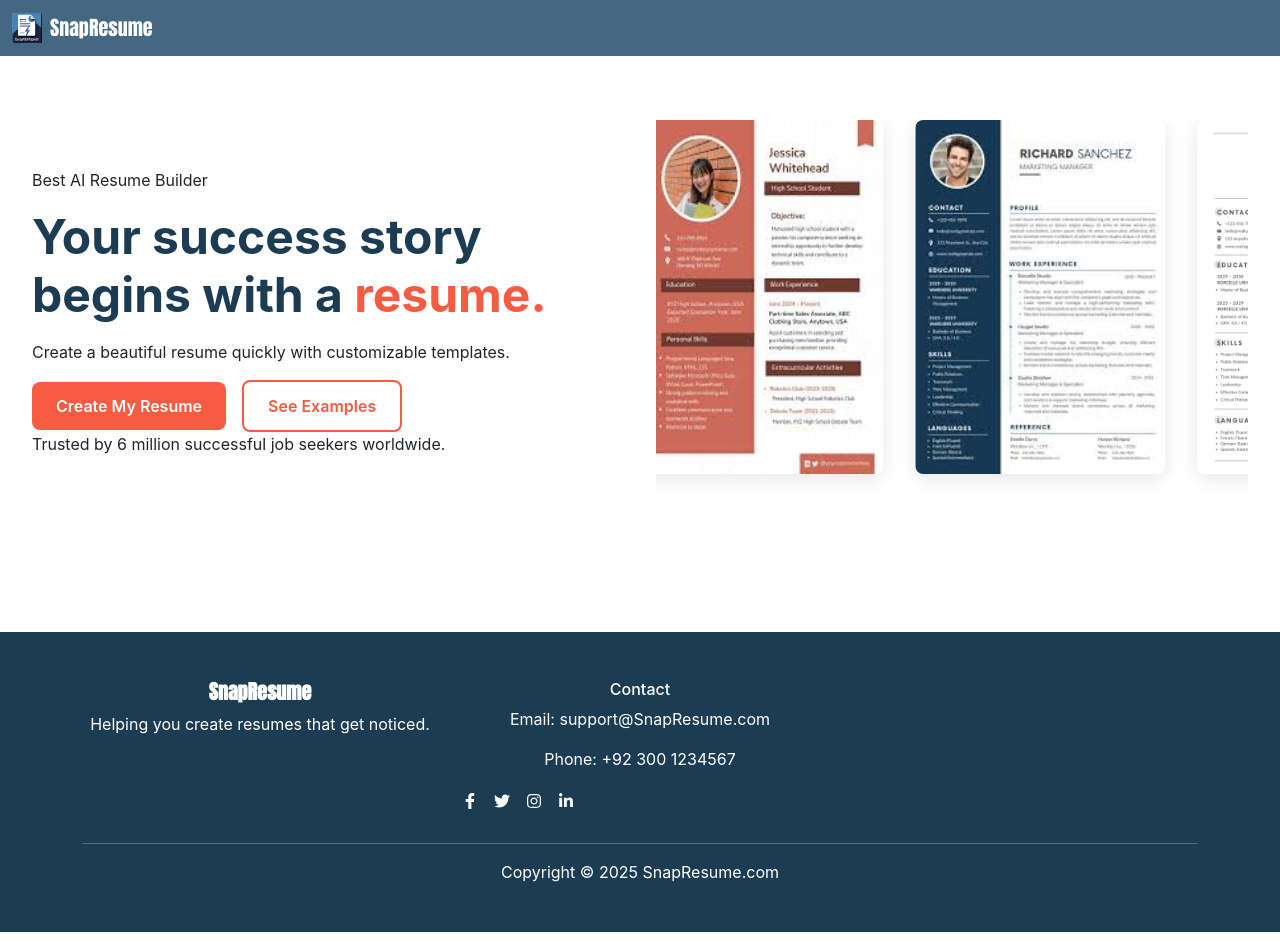
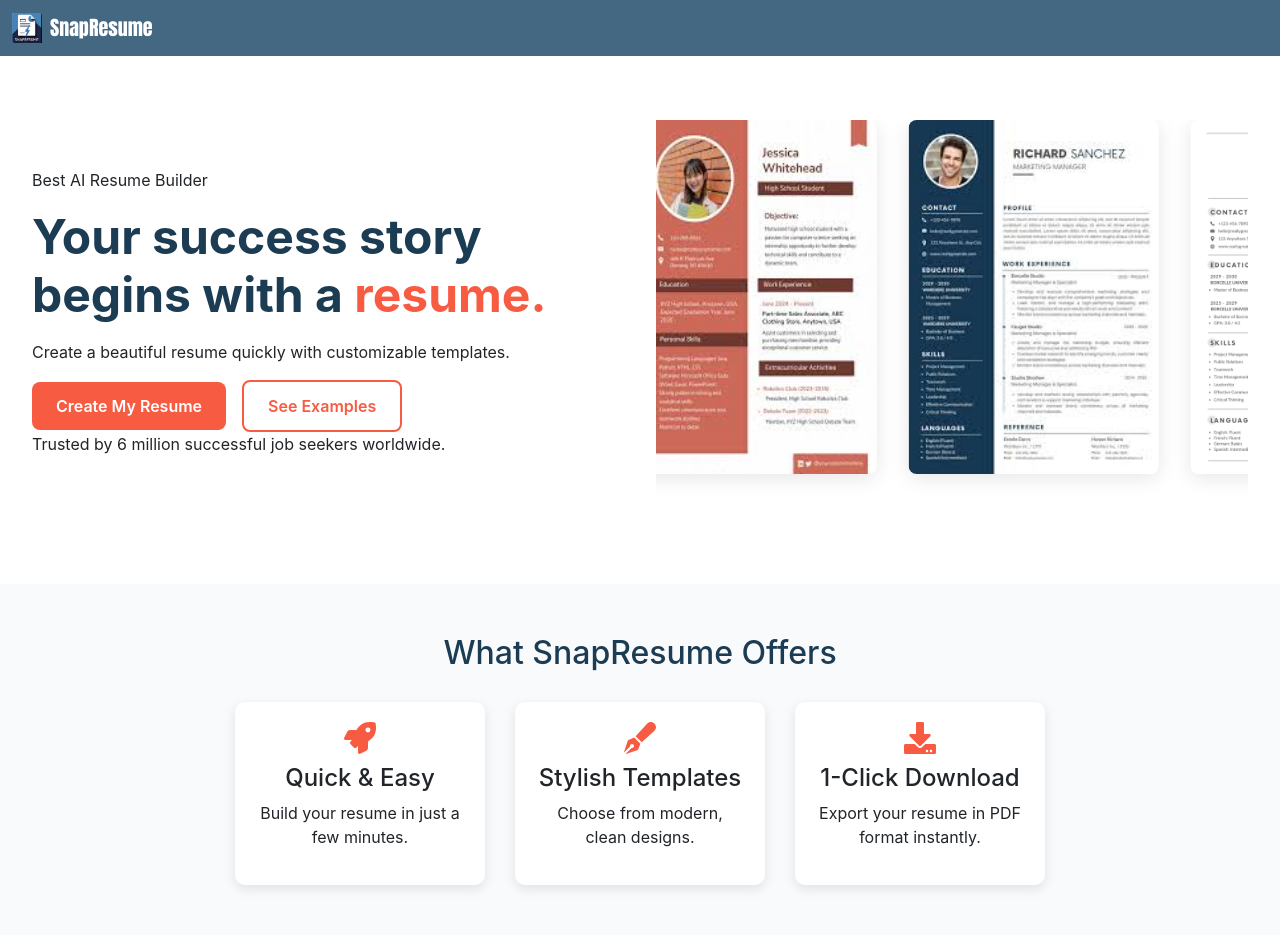
Before and after one commit to mahamwaseem/Snap-Resume, a React (Create React App) app: page / in a window 1280 px wide. Shown: the top 952 px of the page. Built offline with nearby package versions, Linux system fonts and the light colour scheme.

Commit message:
Added FeatureSection
which tells that what features are inculded in this website

```diff
--- a/src/App.js
+++ b/src/App.js
@@ -3,12 +3,14 @@
 import Header from "./myComponents/Header";
 import Footer from './myComponents/Footer';
 import HeroSection from './myComponents/HeroSection';
+import FeaturesSection from './myComponents/FeatureSection';
 
 function App() {
   return (
     <>
     <Header/>
     <HeroSection/>
+    <FeaturesSection/>
     <Footer/>
     </>
   );
--- /dev/null
+++ b/src/myComponents/FeatureSection.css
@@ -0,0 +1,37 @@
+.features {
+  padding: 50px 20px;
+  background: #f9fafc;
+  text-align: center;
+}
+
+.features-title {
+  font-size: 2rem;
+  margin-bottom: 30px;
+  color: #1b3c53;
+}
+
+.feature-items {
+  display: flex;
+  flex-wrap: wrap;
+  justify-content: center;
+  gap: 30px;
+}
+
+.feature {
+  background: #fff;
+  padding: 20px;
+  width: 250px;
+  border-radius: 10px;
+  box-shadow: 0 4px 12px rgba(0,0,0,0.1);
+  transition: 0.3s;
+}
+
+.feature:hover {
+  transform: translateY(-6px);
+}
+
+.feature-icon {
+  font-size: 2rem;
+  color: #f75b42;
+  margin-bottom: 10px;
+}
--- /dev/null
+++ b/src/myComponents/FeatureSection.js
@@ -0,0 +1,30 @@
+import React from 'react';
+import './FeatureSection.css';
+import { FaRocket, FaPenFancy, FaDownload } from 'react-icons/fa';
+
+export default function FeaturesSection() {
+  return (
+    <section className="features">
+      <h2 className="features-title">What SnapResume Offers</h2>
+      <div className="feature-items">
+        <div className="feature">
+          <FaRocket className="feature-icon" />
+          <h4>Quick & Easy</h4>
+          <p>Build your resume in just a few minutes.</p>
+        </div>
+
+        <div className="feature">
+          <FaPenFancy className="feature-icon" />
+          <h4>Stylish Templates</h4>
+          <p>Choose from modern, clean designs.</p>
+        </div>
+
+        <div className="feature">
+          <FaDownload className="feature-icon" />
+          <h4>1-Click Download</h4>
+          <p>Export your resume in PDF format instantly.</p>
+        </div>
+      </div>
+    </section>
+  );
+}
```
